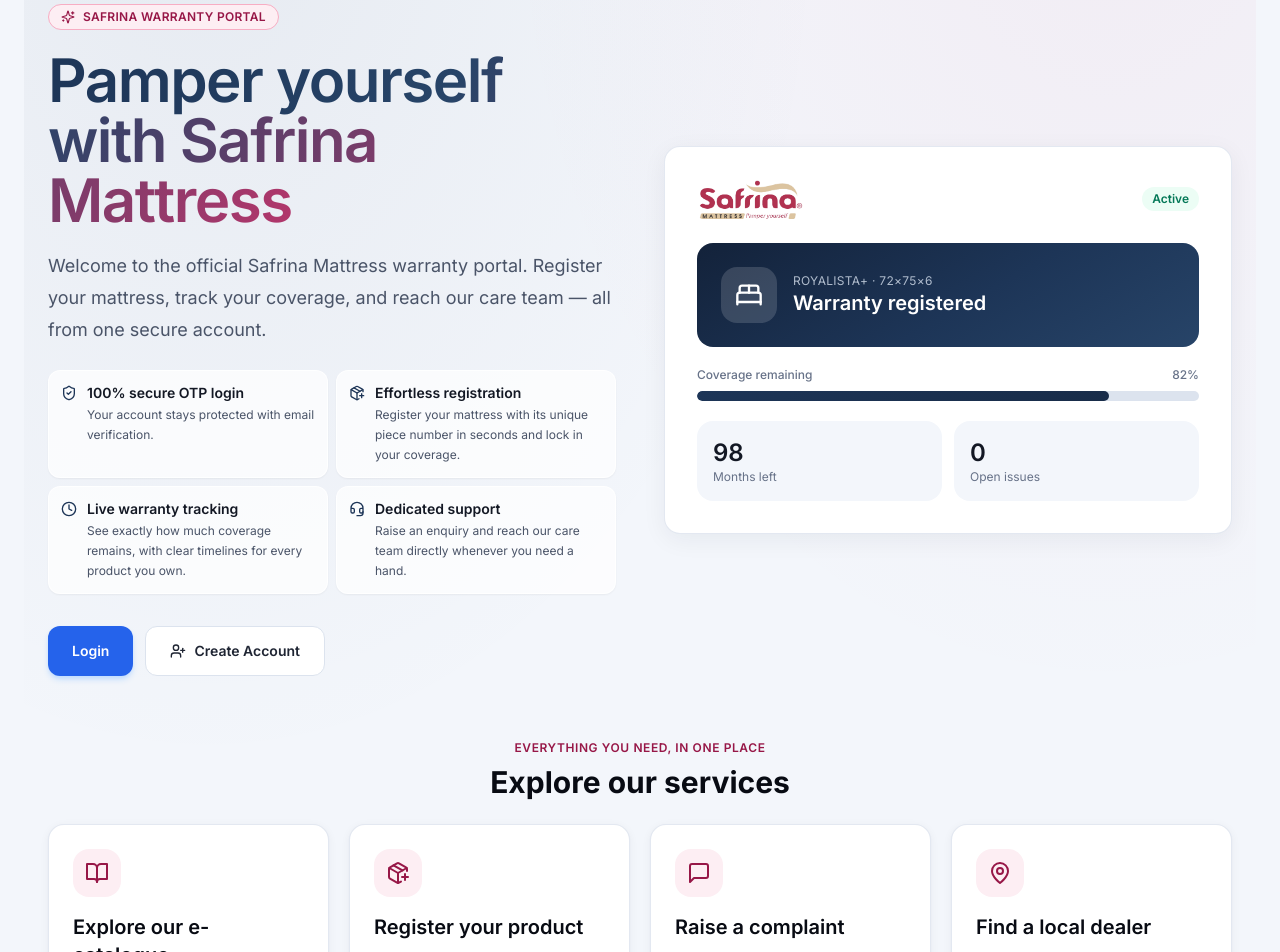
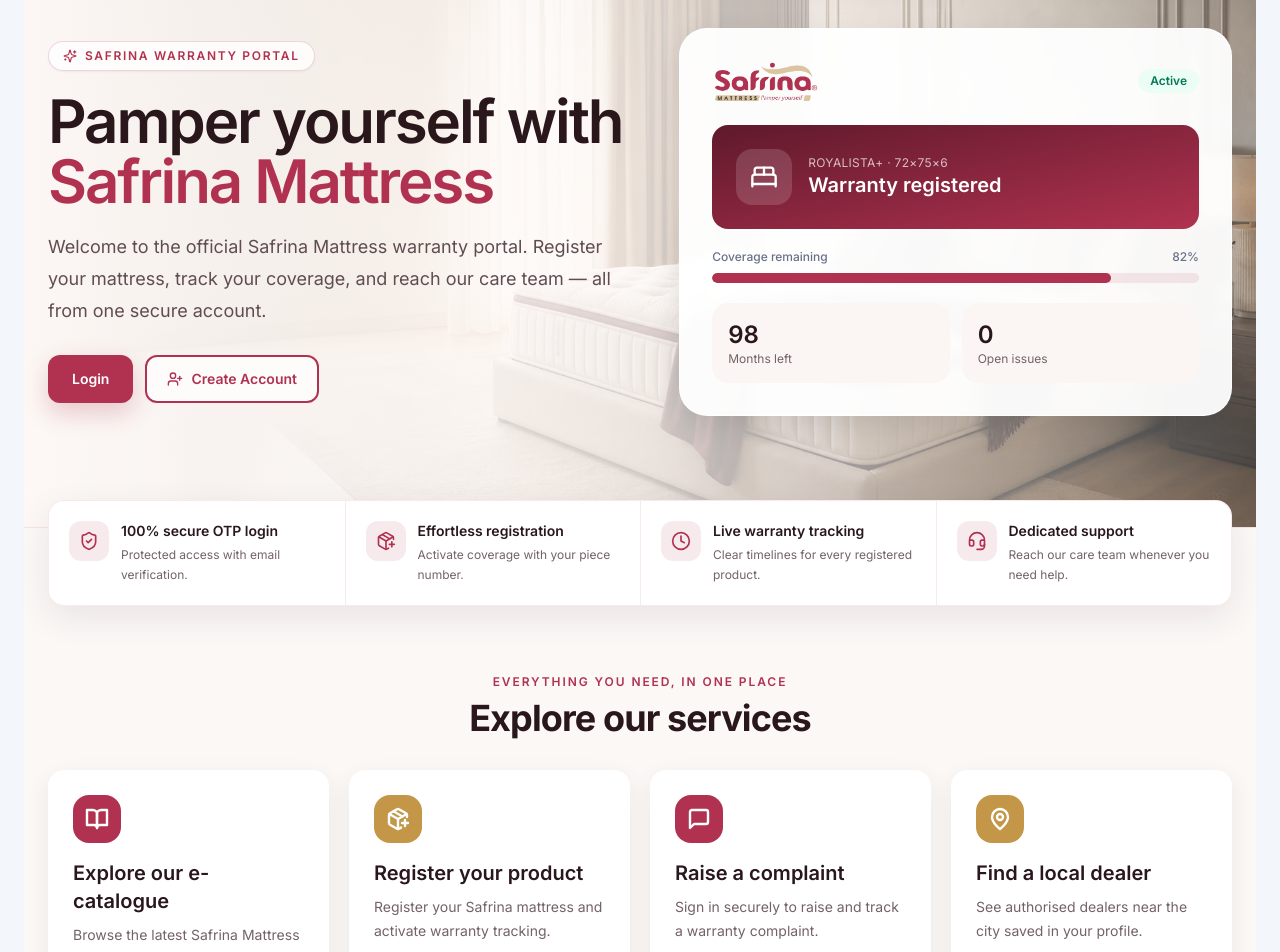
Before and after one commit to karamveersingh22/warranty_portal_frontend, a React (Vite) app: page / in a window 1280 px wide. Shown: the part 260-1212 px from the top of the page. Built offline with nearby package versions, Linux system fonts and the light colour scheme; no server answers.

Commit message:
more landing pg ui changes

```diff
--- a/src/pages/customer/Landing.jsx
+++ b/src/pages/customer/Landing.jsx
@@ -1,176 +1,113 @@
 import { Link } from 'react-router-dom'
-import { ArrowRight, BedDouble, BookOpen, Clock, Headset, MapPin, MessageSquare, PackagePlus, ShieldCheck, Sparkles, UserPlus } from 'lucide-react'
+import { ArrowRight, BedDouble, BookOpen, Clock, Headset, LogIn, MapPin, MessageSquare, PackagePlus, ShieldCheck, Sparkles, UserPlus } from 'lucide-react'
 import Brand from '../../components/Brand'
 import Footer from '../../components/Footer'
+import bedroomHero from '../../assets/safrina-bedroom-hero.webp'
 
 const HIGHLIGHTS = [
-  {
-    icon: ShieldCheck,
-    title: '100% secure OTP login',
-    text: 'Your account stays protected with email verification.',
-  },
-  {
-    icon: PackagePlus,
-    title: 'Effortless registration',
-    text: 'Register your mattress with its unique piece number in seconds and lock in your coverage.',
-  },
-  {
-    icon: Clock,
-    title: 'Live warranty tracking',
-    text: 'See exactly how much coverage remains, with clear timelines for every product you own.',
-  },
-  {
-    icon: Headset,
-    title: 'Dedicated support',
-    text: 'Raise an enquiry and reach our care team directly whenever you need a hand.',
-  },
+  { icon: ShieldCheck, title: '100% secure OTP login', text: 'Protected access with email verification.' },
+  { icon: PackagePlus, title: 'Effortless registration', text: 'Activate coverage with your piece number.' },
+  { icon: Clock, title: 'Live warranty tracking', text: 'Clear timelines for every registered product.' },
+  { icon: Headset, title: 'Dedicated support', text: 'Reach our care team whenever you need help.' },
 ]
 
 const JOURNEYS = [
-  {
-    icon: BookOpen,
-    title: 'Explore our e-catalogue',
-    text: 'Browse the latest Safrina Mattress collection and product details.',
-    path: '/catalogue',
-    action: 'View catalogue',
-  },
-  {
-    icon: PackagePlus,
-    title: 'Register your product',
-    text: 'Register your Safrina mattress and activate warranty tracking.',
-    path: '/login',
-    state: { from: { pathname: '/customer/register-product' } },
-    action: 'Register product',
-  },
-  {
-    icon: MessageSquare,
-    title: 'Raise a complaint',
-    text: 'Sign in securely to raise and track a warranty complaint.',
-    path: '/login',
-    state: { from: { pathname: '/customer/enquiry' } },
-    action: 'Raise complaint',
-  },
-  {
-    icon: MapPin,
-    title: 'Find a local dealer',
-    text: 'See authorised dealers near the city saved in your profile.',
-    path: '/login',
-    state: { from: { pathname: '/customer/dealers' } },
-    action: 'Find dealer',
-  },
+  { icon: BookOpen, title: 'Explore our e-catalogue', text: 'Browse the latest Safrina Mattress collection and product details.', path: '/catalogue', action: 'View catalogue' },
+  { icon: PackagePlus, title: 'Register your product', text: 'Register your Safrina mattress and activate warranty tracking.', path: '/login', state: { from: { pathname: '/customer/register-product' } }, action: 'Register product' },
+  { icon: MessageSquare, title: 'Raise a complaint', text: 'Sign in securely to raise and track a warranty complaint.', path: '/login', state: { from: { pathname: '/customer/enquiry' } }, action: 'Raise complaint' },
+  { icon: MapPin, title: 'Find a local dealer', text: 'See authorised dealers near the city saved in your profile.', path: '/login', state: { from: { pathname: '/customer/dealers' } }, action: 'Find dealer' },
 ]
 
 export default function Landing() {
   return (
-    <div className="min-h-screen bg-gradient-mesh">
-      {/* Top bar */}
-      <header className="relative mx-auto flex max-w-7xl flex-col items-center gap-3 px-4 py-5 sm:min-h-32 sm:justify-center sm:px-6 sm:py-6">
-        <Brand size="lg" className="h-24 w-64 sm:h-28 sm:w-72 lg:h-32 lg:w-80" />
-        <Link
-          to="/login"
-          className="inline-flex w-full max-w-64 items-center justify-center rounded-xl bg-blue-600 px-5 py-2.5 text-sm font-semibold text-white shadow-md shadow-blue-200 transition hover:-translate-y-0.5 hover:bg-blue-700 hover:shadow-lg focus:outline-none focus:ring-4 focus:ring-blue-200 sm:absolute sm:right-6 sm:top-1/2 sm:w-auto sm:-translate-y-1/2 sm:hover:-translate-y-[55%]"
-        >
-          Login
+    <div className="min-h-screen bg-[#fbf8f6]">
+      <header className="relative z-20 border-b border-[#B13250]/10 bg-white/95">
+        <div className="relative mx-auto flex min-h-24 max-w-7xl items-center justify-center px-4 py-3 sm:min-h-28 sm:px-6">
+          <Brand size="lg" className="h-20 w-56 sm:h-24 sm:w-64 lg:h-28 lg:w-72" />
+          <Link to="/login" className="absolute right-4 inline-flex items-center gap-1.5 rounded-lg px-2.5 py-2 text-sm font-semibold text-[#B13250] transition hover:bg-[#B13250]/[0.07] focus:outline-none focus:ring-4 focus:ring-[#B13250]/15 sm:right-6 sm:rounded-xl sm:bg-[#B13250] sm:px-5 sm:py-2.5 sm:text-white sm:shadow-[0_8px_22px_rgba(177,50,80,0.22)] sm:hover:-translate-y-0.5 sm:hover:bg-[#92273f]">
+            <LogIn className="h-4 w-4 sm:hidden" /> Login
           </Link>
+        </div>
       </header>
 
-      {/* Hero */}
-      <section className="mx-auto grid max-w-7xl items-center gap-10 px-4 pb-16 pt-5 sm:px-6 sm:pt-8 lg:grid-cols-2 lg:gap-12 lg:pt-12">
+      <main>
+        <section className="relative isolate overflow-hidden border-b border-[#B13250]/10">
+          <img src={bedroomHero} alt="" className="absolute inset-0 -z-20 h-full w-full object-cover object-[58%_center] lg:object-center" />
+          <div className="absolute inset-0 -z-10 bg-gradient-to-r from-[#fffaf7]/[0.98] via-[#fffaf7]/90 to-[#fffaf7]/55 lg:via-[#fffaf7]/80 lg:to-white/25" />
+
+          <div className="mx-auto grid max-w-7xl items-center gap-9 px-4 py-10 sm:px-6 sm:py-14 lg:min-h-[610px] lg:grid-cols-[1.02fr_0.98fr] lg:gap-14 lg:py-16">
             <div className="text-center lg:text-left">
-          <span className="inline-flex items-center gap-2 rounded-full border border-accent-200 bg-accent-50 px-3 py-1 text-xs font-semibold uppercase tracking-wide text-accent-700">
-            <Sparkles className="h-3.5 w-3.5" />
-            Safrina Warranty Portal
+              <span className="inline-flex items-center gap-2 rounded-full border border-[#B13250]/20 bg-white/80 px-3.5 py-1.5 text-xs font-semibold uppercase tracking-[0.14em] text-[#B13250] shadow-sm backdrop-blur-sm">
+                <Sparkles className="h-3.5 w-3.5" /> Safrina Warranty Portal
               </span>
-          <h1 className="mt-5 font-display text-4xl font-semibold leading-[1.1] tracking-tight text-surface-950 sm:text-5xl lg:text-6xl">
-            <span className="text-gradient-brand">Pamper yourself with Safrina Mattress</span>
+              <h1 className="mt-5 font-display text-4xl font-semibold leading-[1.08] tracking-[-0.035em] text-[#29171c] sm:text-5xl lg:text-6xl">
+                Pamper yourself with <span className="text-[#B13250]">Safrina Mattress</span>
               </h1>
-          <p className="mx-auto mt-5 max-w-xl text-base leading-7 text-surface-600 sm:text-lg sm:leading-8 lg:mx-0">
-            Welcome to the official Safrina Mattress warranty portal. Register your mattress,
-            track your coverage, and reach our care team — all from one secure account.
+              <p className="mx-auto mt-5 max-w-xl text-base leading-7 text-[#604d52] sm:text-lg sm:leading-8 lg:mx-0">
+                Welcome to the official Safrina Mattress warranty portal. Register your mattress, track your coverage, and reach our care team — all from one secure account.
               </p>
-          <div className="mx-auto mt-6 grid max-w-xl gap-2 text-left sm:grid-cols-2 lg:mx-0">
-            {HIGHLIGHTS.map(({ icon: Icon, title, text }) => (
-              <div key={title} className="flex items-start gap-2.5 rounded-xl border border-white/80 bg-white/70 p-3 shadow-sm">
-                <Icon className="mt-0.5 h-4 w-4 shrink-0 text-brand-700" />
-                <div>
-                  <p className="text-sm font-semibold text-surface-900">{title}</p>
-                  <p className="mt-0.5 text-xs leading-5 text-surface-600">{text}</p>
-                </div>
-              </div>
-            ))}
-          </div>
-          <div className="mt-8 flex flex-col gap-3 sm:flex-row sm:flex-wrap sm:justify-center lg:justify-start">
-            <Link
-              to="/login"
-              className="group inline-flex items-center justify-center gap-2 rounded-xl bg-blue-600 px-6 py-3.5 text-sm font-semibold text-white shadow-md shadow-blue-200 transition hover:-translate-y-0.5 hover:bg-blue-700 hover:shadow-lg focus:outline-none focus:ring-4 focus:ring-blue-200"
-            >
-              Login
-            </Link>
-            <Link
-              to="/customer/register"
-              className="inline-flex items-center gap-2 rounded-xl border border-surface-200 bg-white px-6 py-3.5 text-sm font-semibold text-surface-800 transition hover:border-brand-300 hover:text-brand-700"
-            >
+              <div className="mt-7 flex flex-row justify-center gap-3 lg:justify-start">
+                <Link to="/login" className="inline-flex flex-1 items-center justify-center rounded-xl bg-[#B13250] px-6 py-3.5 text-sm font-semibold text-white shadow-[0_10px_24px_rgba(177,50,80,0.24)] transition hover:-translate-y-0.5 hover:bg-[#92273f] hover:shadow-[0_14px_30px_rgba(177,50,80,0.28)] focus:outline-none focus:ring-4 focus:ring-[#B13250]/20 sm:flex-none">Login</Link>
+                <Link to="/customer/register" className="inline-flex flex-1 items-center justify-center gap-2 rounded-xl border-2 border-[#B13250] bg-white/70 px-5 py-3 text-sm font-semibold text-[#B13250] backdrop-blur-sm transition hover:-translate-y-0.5 hover:bg-[#B13250]/[0.06] focus:outline-none focus:ring-4 focus:ring-[#B13250]/15 sm:flex-none">
                   <UserPlus className="h-4 w-4" /> Create Account
                 </Link>
               </div>
-
             </div>
 
-        {/* Hero visual */}
-        <div className="relative">
-          <div className="overflow-hidden rounded-2xl border border-surface-200/80 bg-white p-8 shadow-glass">
+            <div className="relative mx-auto w-full max-w-xl lg:mx-0">
+              <div className="overflow-hidden rounded-[1.75rem] border border-white/80 bg-white/95 p-5 shadow-[0_10px_30px_rgba(0,0,0,0.10)] backdrop-blur-sm sm:p-8">
                 <div className="flex items-center justify-between">
                   <Brand showTagline={false} size="sm" />
-              <span className="badge-success">Active</span>
+                  <span className="rounded-full bg-emerald-50 px-3 py-1 text-xs font-semibold text-emerald-700">Active</span>
                 </div>
-            <div className="mt-6 flex items-center gap-4 rounded-2xl bg-gradient-hero p-6 text-white">
-              <span className="flex h-14 w-14 shrink-0 items-center justify-center rounded-2xl bg-white/15">
-                <BedDouble className="h-7 w-7" />
-              </span>
+                <div className="mt-6 flex items-center gap-4 rounded-2xl bg-gradient-to-br from-[#5f192b] to-[#B13250] p-5 text-white sm:p-6">
+                  <span className="flex h-14 w-14 shrink-0 items-center justify-center rounded-2xl bg-white/15"><BedDouble className="h-7 w-7" /></span>
                   <div>
-                <p className="text-xs uppercase tracking-wide text-brand-100/80">Royalista+ · 72×75×6</p>
-                <p className="font-display text-xl font-semibold">Warranty registered</p>
+                    <p className="text-xs uppercase tracking-wide text-white/70">Royalista+ · 72×75×6</p>
+                    <p className="font-display text-lg font-semibold sm:text-xl">Warranty registered</p>
                   </div>
                 </div>
                 <div className="mt-5">
-              <div className="flex justify-between text-xs font-medium text-surface-500">
-                <span>Coverage remaining</span>
-                <span>82%</span>
-              </div>
-              <div className="mt-2 h-2.5 overflow-hidden rounded-full bg-surface-200">
-                <div className="h-full w-[82%] rounded-full bg-gradient-brand" />
-              </div>
+                  <div className="flex justify-between text-xs font-medium text-surface-500"><span>Coverage remaining</span><span>82%</span></div>
+                  <div className="mt-2 h-2.5 overflow-hidden rounded-full bg-[#B13250]/10"><div className="h-full w-[82%] rounded-full bg-[#B13250]" /></div>
                 </div>
                 <div className="mt-5 grid grid-cols-2 gap-3">
-              <div className="rounded-2xl bg-surface-50 p-4">
-                <p className="font-display text-2xl font-semibold text-surface-900">98</p>
-                <p className="text-xs text-surface-500">Months left</p>
-              </div>
-              <div className="rounded-2xl bg-surface-50 p-4">
-                <p className="font-display text-2xl font-semibold text-surface-900">0</p>
-                <p className="text-xs text-surface-500">Open issues</p>
+                  <div className="rounded-2xl bg-[#fbf6f4] p-4"><p className="font-display text-2xl font-semibold text-[#29171c]">98</p><p className="text-xs text-[#746267]">Months left</p></div>
+                  <div className="rounded-2xl bg-[#fbf6f4] p-4"><p className="font-display text-2xl font-semibold text-[#29171c]">0</p><p className="text-xs text-[#746267]">Open issues</p></div>
                 </div>
               </div>
             </div>
           </div>
         </section>
 
-      <section className="mx-auto max-w-7xl px-4 pb-16 sm:px-6">
-        <div className="mb-6 text-center">
-          <p className="text-xs font-semibold uppercase tracking-wider text-accent-700">Everything you need, in one place</p>
-          <h2 className="mt-2 text-3xl font-bold text-surface-950">Explore our services</h2>
+        <section aria-label="Why customers trust Safrina" className="relative z-10 mx-auto max-w-7xl px-4 py-8 sm:px-6 lg:-mt-7 lg:pb-12 lg:pt-0">
+          <div className="grid grid-cols-2 overflow-hidden rounded-2xl border border-[#B13250]/10 bg-white shadow-[0_12px_35px_rgba(70,35,43,0.09)] lg:grid-cols-4 lg:divide-x lg:divide-[#B13250]/10">
+            {HIGHLIGHTS.map(({ icon: Icon, title, text }) => (
+              <div key={title} className="flex flex-col items-center px-3 py-5 text-center even:border-l even:border-[#B13250]/10 lg:flex-row lg:items-start lg:gap-3 lg:border-l-0 lg:px-5 lg:text-left">
+                <span className="flex h-10 w-10 shrink-0 items-center justify-center rounded-xl bg-[#B13250]/10 text-[#B13250]"><Icon className="h-5 w-5" /></span>
+                <div className="mt-2 lg:mt-0"><p className="text-sm font-semibold text-[#29171c]">{title}</p><p className="mt-1 hidden text-xs leading-5 text-[#746267] sm:block">{text}</p></div>
+              </div>
+            ))}
+          </div>
+        </section>
+
+        <section className="mx-auto max-w-7xl px-4 pb-16 pt-5 sm:px-6 sm:pb-20">
+          <div className="mb-8 text-center">
+            <p className="text-xs font-semibold uppercase tracking-[0.16em] text-[#B13250]">Everything you need, in one place</p>
+            <h2 className="mt-2 text-3xl font-bold tracking-tight text-[#29171c] sm:text-4xl">Explore our services</h2>
           </div>
           <div className="grid gap-5 sm:grid-cols-2 lg:grid-cols-4">
-          {JOURNEYS.map(({ icon: Icon, title, text, path, state, action }) => (
-            <Link key={title} to={path} state={state} className="group card-hover p-6">
-              <span className="flex h-12 w-12 items-center justify-center rounded-2xl bg-accent-50 text-accent-700"><Icon className="h-6 w-6" /></span>
-              <h3 className="mt-4 text-xl font-semibold text-surface-950">{title}</h3>
-              <p className="mt-2 min-h-[48px] text-sm leading-6 text-surface-600">{text}</p>
-              <span className="mt-5 inline-flex items-center gap-2 text-sm font-semibold text-brand-700">{action}<ArrowRight className="h-4 w-4 transition-transform group-hover:translate-x-1" /></span>
+            {JOURNEYS.map(({ icon: Icon, title, text, path, state, action }, index) => (
+              <Link key={title} to={path} state={state} className="group rounded-2xl border border-transparent bg-white p-6 shadow-[0_8px_24px_rgba(70,35,43,0.08)] transition duration-300 hover:-translate-y-1 hover:border-[#B13250] hover:shadow-[0_14px_34px_rgba(70,35,43,0.13)] focus:outline-none focus:ring-4 focus:ring-[#B13250]/15">
+                <span className={`flex h-12 w-12 items-center justify-center rounded-2xl text-white ${index % 2 === 0 ? 'bg-[#B13250]' : 'bg-[#c49748]'}`}><Icon className="h-6 w-6" strokeWidth={2.4} /></span>
+                <h3 className="mt-4 text-xl font-semibold text-[#29171c]">{title}</h3>
+                <p className="mt-2 min-h-[48px] text-sm leading-6 text-[#746267]">{text}</p>
+                <span className="mt-5 inline-flex items-center gap-2 text-sm font-semibold text-[#B13250]">{action}<ArrowRight className="h-4 w-4 transition-transform group-hover:translate-x-1" /></span>
               </Link>
             ))}
           </div>
         </section>
+      </main>
 
       <Footer />
     </div>
```
Also changed, not shown: src/assets/safrina-bedroom-hero.webp (added). Lines whose indentation alone changed are shown as unchanged.
